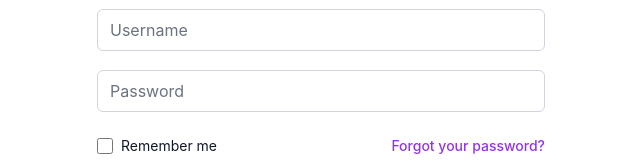
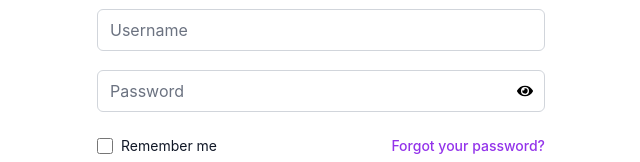
Before and after one commit to anirudhcode7/jobx, a React (Create React App) app in the folder client/: page / in a window 1280 px wide. Shown: the part 377-539 px from the top of the page, without its empty margins (319-959 px from the left). Built offline with nearby package versions, Linux system fonts and the light colour scheme.

Commit message:
eye added needs fix

```diff
--- a/client/package.json
+++ b/client/package.json
@@ -5,6 +5,8 @@
   "dependencies": {
     "@chatscope/chat-ui-kit-react": "^1.10.1",
     "@chatscope/chat-ui-kit-styles": "^1.4.0",
+    "@fortawesome/free-solid-svg-icons": "^6.5.1",
+    "@fortawesome/react-fontawesome": "^0.2.0",
     "@react-login-page/page10": "^1.0.1",
     "@react-login-page/page4": "^1.0.1",
     "@testing-library/jest-dom": "^5.17.0",
@@ -14,6 +16,7 @@
     "deep-chat-react": "^1.4.1",
     "react": "^18.2.0",
     "react-dom": "^18.2.0",
+    "react-icons": "^4.12.0",
     "react-login-page": "^1.0.1",
     "react-router-dom": "^6.20.1",
     "react-scripts": "5.0.1",
--- a/client/src/components/Input.js
+++ b/client/src/components/Input.js
@@ -1,4 +1,7 @@
-const fixedInputClass="rounded-md appearance-none relative block w-full px-3 py-2 border border-gray-300 placeholder-gray-500 text-gray-900 focus:outline-none focus:ring-purple-500 focus:border-purple-500 focus:z-10 sm:text-sm"
+import React, { useState } from 'react'
+import { FaEye, FaEyeSlash } from 'react-icons/fa'
+
+const fixedInputClass = "rounded-md appearance-none relative block w-full px-3 py-2 border border-gray-300 placeholder-gray-500 text-gray-900 focus:outline-none focus:ring-purple-500 focus:border-purple-500 focus:z-10 sm:text-sm"
 
 export default function Input({
   handleChange,
@@ -8,25 +11,77 @@ export default function Input({
   id,
   name,
   type,
-    isRequired=false,
+  isRequired = false,
   placeholder,
   customClass
-}){
-    return(
+}) {
+  const [showPassword, setShowPassword] = useState(false)
+
+  const togglePasswordVisibility = () => {
+    setShowPassword(!showPassword)
+  }
+
+  return (
     <div className="my-5">
       <label htmlFor={labelFor} className="sr-only">
         {labelText}
       </label>
+      <div className="relative">
         <input
           onChange={handleChange}
           value={value}
           id={id}
           name={name}
-              type={type}
+          type={showPassword ? 'text' : type}
           required={isRequired}
-              className={fixedInputClass+customClass}
+          className={fixedInputClass + customClass}
           placeholder={placeholder}
         />
+        {type === 'password' && (
+          <button
+            type="button"
+            className="absolute right-3 top-1/2 transform -translate-y-1/2"
+            onClick={togglePasswordVisibility}
+          >
+            {showPassword ? <FaEyeSlash /> : <FaEye />}
+          </button>
+        )}
+      </div>
     </div>
   )
 }
+
+//const fixedInputClass="rounded-md appearance-none relative block w-full px-3 py-2 border border-gray-300 placeholder-gray-500 text-gray-900 focus:outline-none focus:ring-purple-500 focus:border-purple-500 focus:z-10 sm:text-sm"
+
+
+
+// export default function Input({
+//     handleChange,
+//     value,
+//     labelText,
+//     labelFor,
+//     id,
+//     name,
+//     type,
+//     isRequired=false,
+//     placeholder,
+//     customClass
+// }){
+//     return(
+//         <div className="my-5">
+//             <label htmlFor={labelFor} className="sr-only">
+//               {labelText}
+//             </label>
+//             <input
+//               onChange={handleChange}
+//               value={value}
+//               id={id}
+//               name={name}
+//               type={type}
+//               required={isRequired}
+//               className={fixedInputClass+customClass}
+//               placeholder={placeholder}
+//             />
+//           </div>
+//     )
+// }
```
Also changed, not shown: 1 other file (tests, documents, lock files or other folders). Lines whose indentation alone changed are shown as unchanged.
